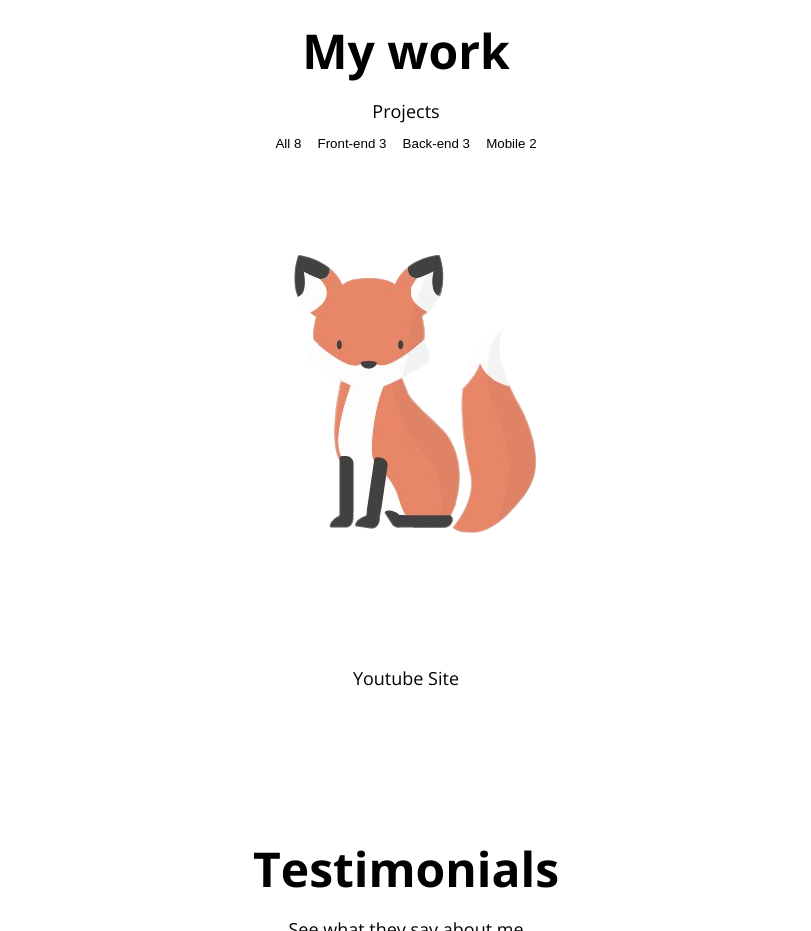
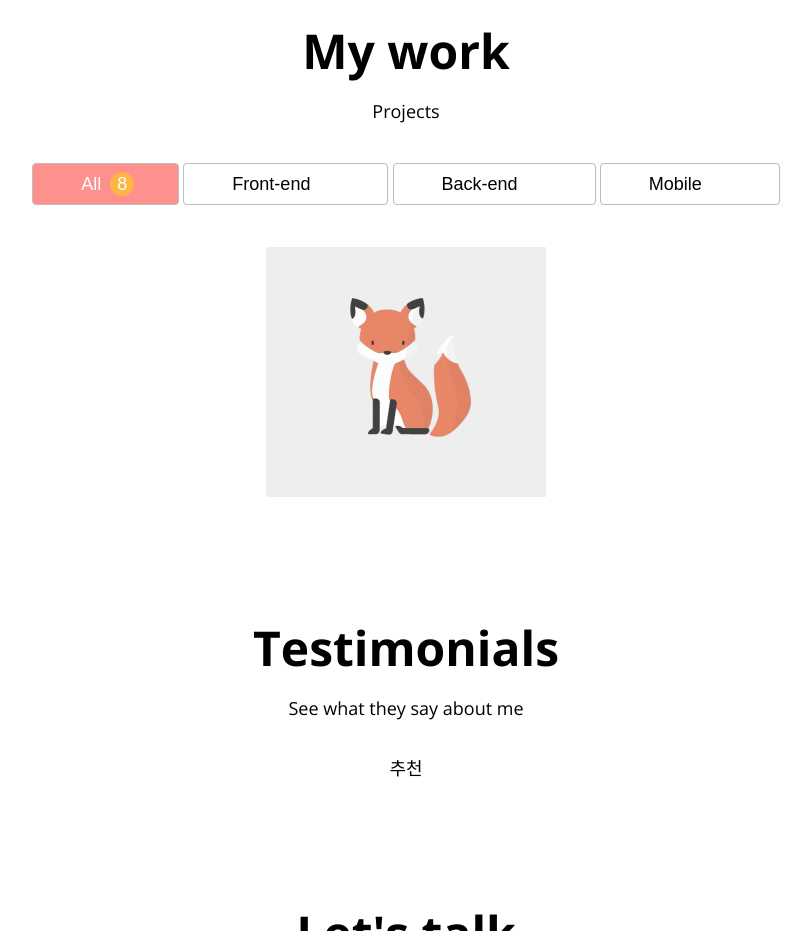
Before and after one commit to kjo2354/portfolio, a plain HTML site: page index.html in a window 1280 px wide. Shown: the part 1960-2891 px from the top of the page, without its empty margins (234-1045 px from the left). Drawn offline with nearby package versions, Linux system fonts and the light colour scheme.

Commit message:
CSS: Work

```diff
--- a/index.html
+++ b/index.html
@@ -157,7 +157,7 @@
         <h1>My work</h1>
         <h3>Projects</h3>
         <div class="work__categories">
-            <button class="category__btn">All <span class="category__count">8</span></button>
+            <button class="category__btn active">All <span class="category__count">8</span></button>
             <button class="category__btn">Front-end <span class="category__count">3</span></button>
             <button class="category__btn">Back-end <span class="category__count">3</span></button>
             <button class="category__btn">Mobile <span class="category__count">2</span></button>
--- a/style.css
+++ b/style.css
@@ -248,3 +248,88 @@ p {
 .etc {
   padding: 20px;
 }
+/* Work */
+.work__categories {
+  margin: 40px;
+}
+.category__btn {
+  border: 1px solid var(--color-dark-white);
+  border-radius: var(--size-border-radius);
+  font-size: var(--font-regular);
+  padding: 8px 48px;
+}
+.category__btn.active,
+.category__btn:hover {
+  background-color: var(--color-pink);
+  color: var(--color-white);
+}
+.category__btn.active .category__count,
+.category__btn:hover .category__count {
+  opacity: 1;
+  top: 0;
+}
+.category__count {
+  background-color: var(--color-orange);
+  border-radius: 50%;
+  color: var(--color-white);
+  width: 24px;
+  height: 24px;
+  line-height: 24px;
+  display: inline-block;
+  position: relative;
+  top: -20px;
+  left: 4px;
+  opacity: 0;
+  transition: all var(--animation-duration) ease-in;
+}
+.work__projects {
+  display: flex;
+  flex-wrap: wrap;
+  justify-content: center;
+}
+.project {
+  position: relative;
+  display: flex;
+  justify-content: center;
+  align-items: center;
+  width: 280px;
+  height: 250px;
+  margin: 2px;
+  background-color: var(--color-light-white);
+}
+.project__img {
+  max-width: 100%;
+  max-height: 100%;
+}
+.project__description {
+  position: absolute;
+  background-color: black;
+  display: flex;
+  flex-direction: column;
+  justify-content: center;
+  width: 100%;
+  height: 100%;
+  top: 0;
+  left: 0;
+  opacity: 0;
+  transform: translateY(10px);
+  transition: all var(--animation-duration) ease-in;
+}
+.project:hover .project__description {
+  opacity: 0.8;
+  transform: translateY(0px);
+}
+.project__description h3 {
+  color: var(--color-white);
+}
+.project__description h3:after {
+  content: "";
+  display: block;
+  position: relative;
+  left: 50%;
+  width: 25px;
+  height: 2px;
+  margin-left: -12px;
+  margin-top: 8px;
+  background-color: var(--color-dark-white);
+}
```
